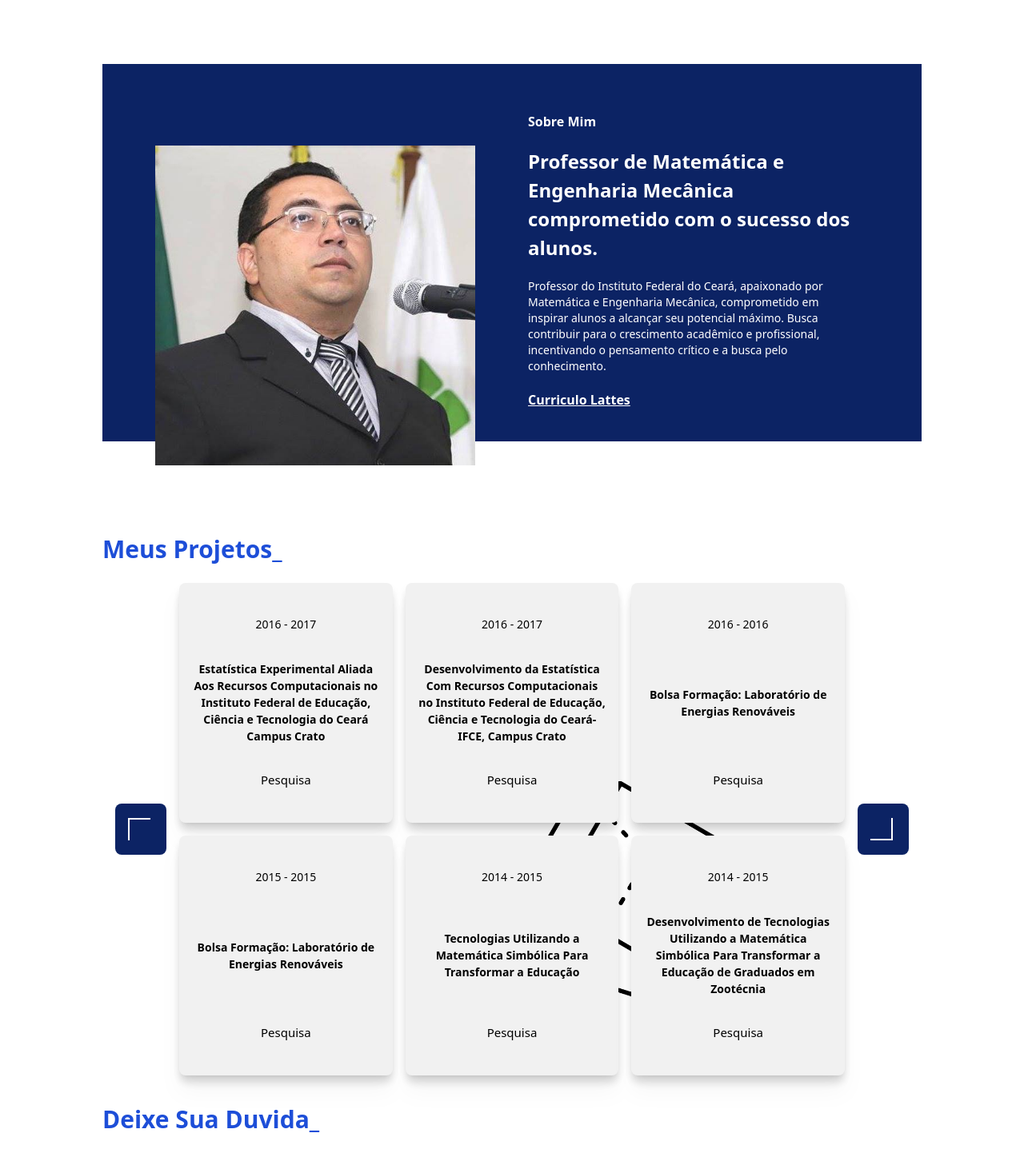
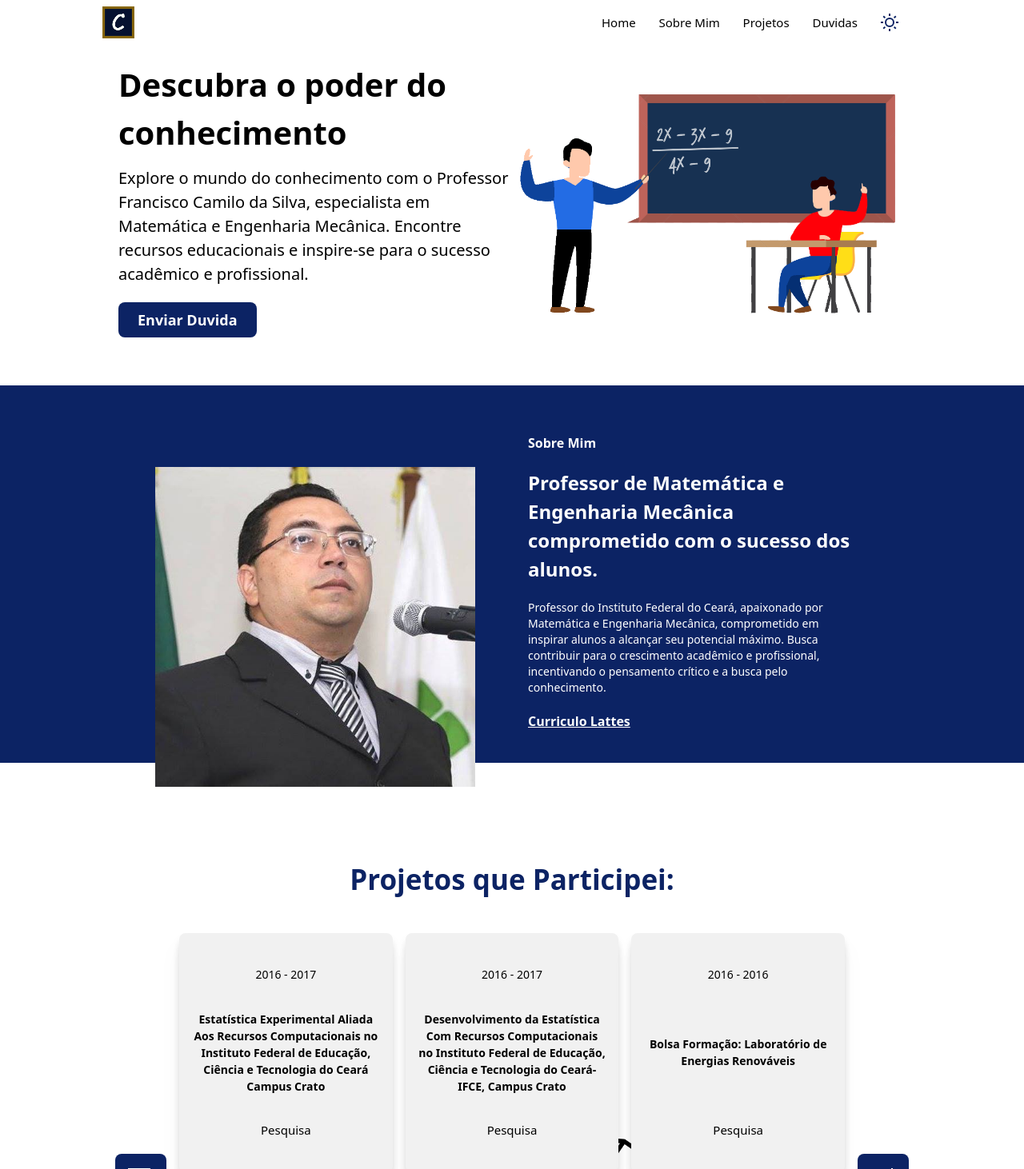
Before and after one commit to PedroLucas-Developer/Camilo.Com, a Next.js app: page /Projects in a window 1280 px wide. Shown: the top 1462 px of the page at 80% size. Built offline with nearby package versions, Linux system fonts and the light colour scheme.

Commit message:
Update
Adcionando texto na paginas Para teste.

```diff
--- a/src/pages/About.tsx
+++ b/src/pages/About.tsx
@@ -4,8 +4,8 @@ import Camilo from '../../public/imagens/camilo.jpg';
 
 export default function About() {
   return (
-   <div id='About' className='flex w-full my-20 flex-row items-center justify-center'>
-     <div className='flex w-11/12 pt-10 flex-row items-center justify-center bg-[#0c2364] p-5 max-w-screen-lg max-[800px]:w-full max-[800px]:flex-col' >
+    <div id='About' className='flex w-full mb-20 flex-row items-center justify-center bg-[#0c2364] max-[1000px]:mb-0'>
+      <div className='flex w-11/12 pt-10 flex-row items-center justify-center p-5 max-w-screen-lg max-[800px]:w-full max-[800px]:flex-col' >
         <div className='w-2/4 relative flex justify-center items-center max-[800px]:w-full'>
           <Image className='w-[400px] absolute mt-28 max-[1000px]:m-0 max-[800px]:relative' src={Camilo} alt='Imagem de Francisco Camilo' />
         </div>
@@ -28,6 +28,6 @@ export default function About() {
           </div>
         </div>
       </div>
-   </div>
+    </div>
   );
 }
--- a/src/pages/Doubts.tsx
+++ b/src/pages/Doubts.tsx
@@ -4,10 +4,10 @@ import AnimationDoubts from "../components/animationDoubts";
 export default function Doubts() {
   return (
     <div id="Doubts" className='flex w-full pb-8 flex-col items-center justify-center'>
-      <div className='flex relative justify-start w-11/12 flex-col max-w-screen-lg '>
-        <p className='text-[30px] text-blue-700 font-bold' >Deixe Sua Duvida_</p>
+      <div className='m-10 text-left max-[500px]:m-6'>
+        <h2 className='text-[35px] text-[#0c2364] font-bold max-[500px]:text-[26px] dark:text-white'>Deixe sua duvida:</h2>
       </div>
-      <div className='flex w-full p-5 mt-5 items-center justify-center flex-row max-w-screen-lg max-[800px]:flex-col'>
+      <div className='flex w-full p-5 items-center justify-center flex-row max-w-screen-lg max-[800px]:flex-col'>
         <div className='flex w-2/4 max-[800px]:w-full'>
           <AnimationDoubts />
         </div>
--- a/src/pages/Projects.tsx
+++ b/src/pages/Projects.tsx
@@ -54,11 +54,11 @@ export default function Projects() {
   const projectsToDisplay = projetos.slice(startIndex, endIndex);
 
   return (
-    <div id='Projects' className='flex w-full py-8 flex-col items-center justify-center'>
-      <div className='flex relative justify-start w-11/12 flex-col max-w-screen-lg '>
-        <p className='text-[30px] text-blue-700 font-bold' >Meus Projetos_</p>
+    <div id='Projects' className='flex w-full flex-col items-center justify-center'>
+      <div className='m-10 text-center max-[500px]:m-6'>
+        <h2 className='text-[35px] text-[#0c2364] font-bold max-[500px]:text-[26px] dark:text-white'>Projetos que Participei:</h2>
       </div>
-      <div className='flex relative w-full pt-5 items-center justify-center flex-col max-w-screen-lg'>
+      <div className='flex relative w-full items-center justify-center flex-col max-w-screen-lg'>
         <motion.div className='absolute w-7/12' animate={{ rotate: 360} } transition={{ ease: "linear", duration: 10, repeat: Infinity }}>
           <Image className='w-[45%] h-[45%]' priority={true} src={Caixa} alt=""/>
         </motion.div>
--- a/src/pages/_app.tsx
+++ b/src/pages/_app.tsx
@@ -1,23 +1,28 @@
 import Head from 'next/head';
 
+import Header from '../components/Header';
+import Home from './Home';
+import About from './About';
 import Projects from './Projects';
 import Doubts from './Doubts';
-import About from './About';
+import Footer from '../components/Footer';
 
 import '../styles/global.css'
-
 
 // Renderiza A landing Page
 const App = () => {
   return (
-    <div className='m-0	p-0 min-h-screen inset-y-0 inset-x-0 outline-none box-border font-sans'>
+    <div className='m-0	p-0 min-h-screen inset-y-0 inset-x-0 outline-none box-border font-sans dark:bg-[#081e56]'>
       <Head>
-        <title>Camilo.Com</title>
+        <title>amilo.Com</title>
         <link rel='shortcut icon' href='/imagens/c.ico' />
       </Head>
+      <Header />
+      <Home />
       <About />
       <Projects />
       <Doubts />
+      <Footer />
     </div>
   );
 };
```
Also changed, not shown: 1 other file (tests, documents, lock files or other folders).
